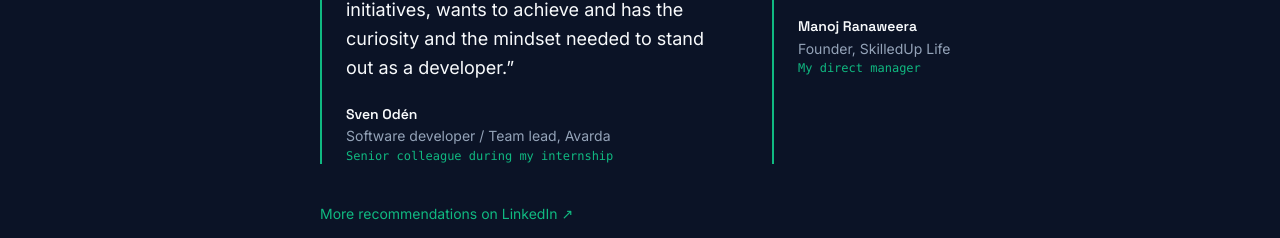
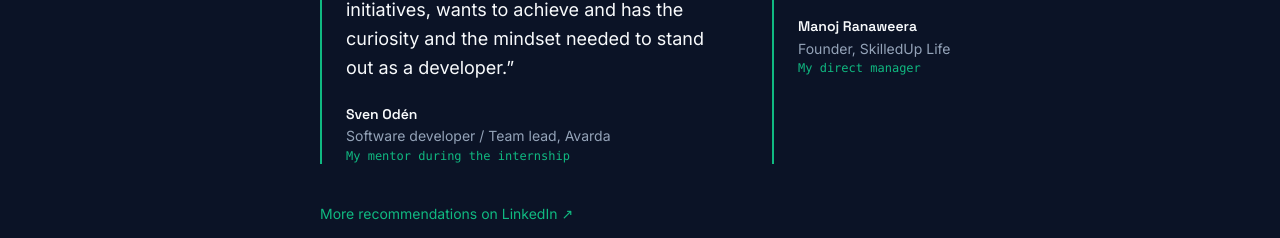
Before and after one commit to therealdanmalmx/danmalm-se, a Next.js app: page /en in a window 1280 px wide. Shown: the part 6578-6816 px from the top of the page. Built offline with nearby package versions, Linux system fonts and the light colour scheme.

Commit message:
content: Sven was my mentor during the internship
Co-Authored-By: Claude Opus 5.5 <noreply@anthropic.com>

```diff
--- a/src/content/en.ts
+++ b/src/content/en.ts
@@ -250,7 +250,7 @@ export const en: Content = {
   testimonials: sv.testimonials.map((r) => ({
     ...r,
     ...{
-      "sven-oden": { role: "Software developer / Team lead, Avarda", relation: "Senior colleague during my internship" },
+      "sven-oden": { role: "Software developer / Team lead, Avarda", relation: "My mentor during the internship" },
       "manoj-ranaweera": { role: "Founder, SkilledUp Life", relation: "My direct manager" },
     }[r.id],
   })),
--- a/src/content/sv.ts
+++ b/src/content/sv.ts
@@ -297,7 +297,7 @@ export const sv: Content = {
         "Daniel has an eye for detail. He can reason about the different outcomes, weighing pros and cons, and is asking relevant questions for the task at hand as well as how it connects to the bigger picture. He takes initiatives, wants to achieve and has the curiosity and the mindset needed to stand out as a developer.",
       name: "Sven Odén",
       role: "Systemutvecklare / Team Lead, Avarda",
-      relation: "Senior kollega under min praktik",
+      relation: "Min mentor under praktiken",
     },
     {
       id: "manoj-ranaweera",
```
